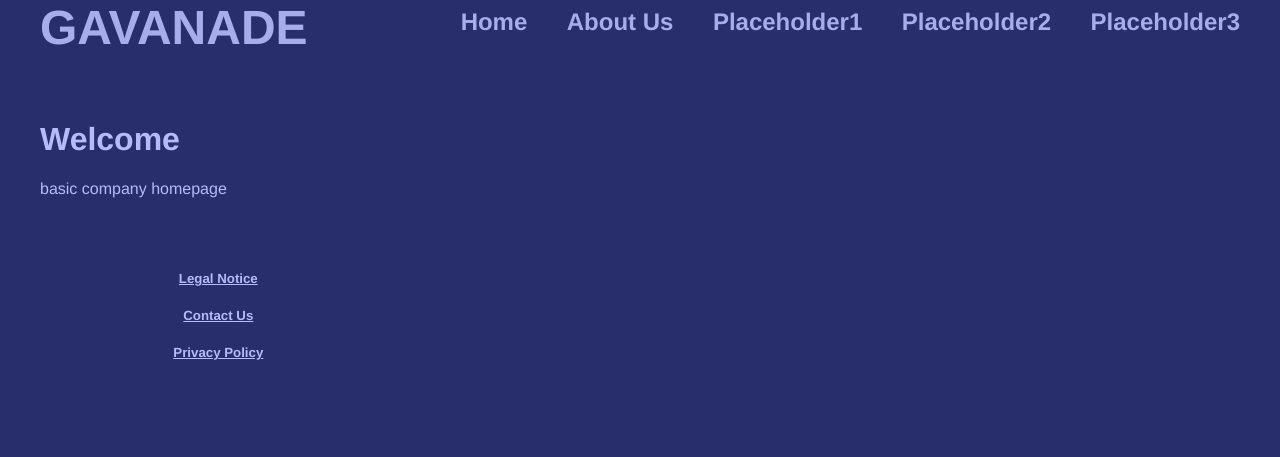
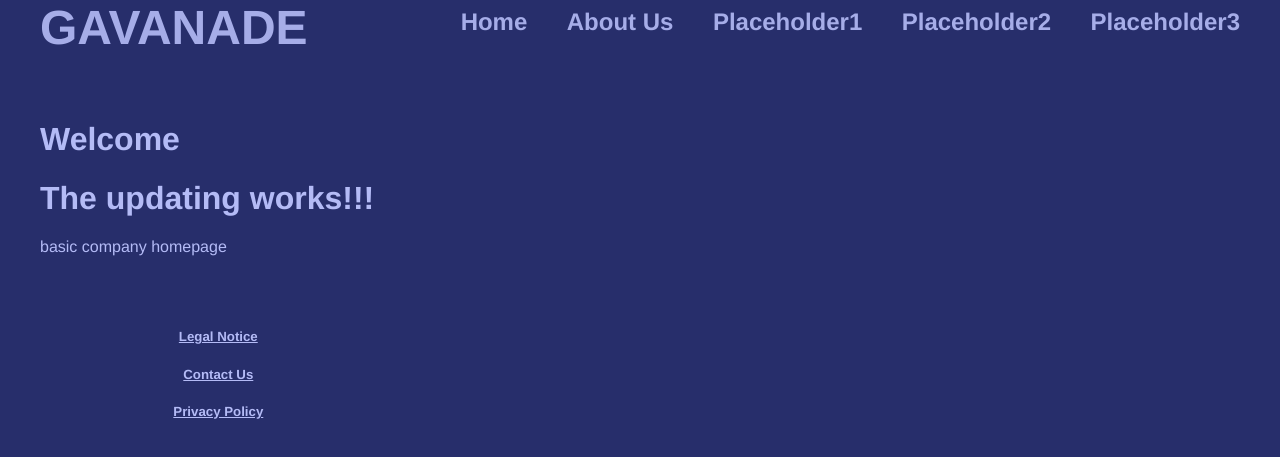
Before and after one commit to sumyisl1/Gavanade, a Flask app: page / in a window 1280 px wide. Shown: the top 457 px of the page. Run offline with Flask 2, Linux system fonts and the light colour scheme.

Commit message:
testing deployment

```diff
--- a/templates/index.html
+++ b/templates/index.html
@@ -2,6 +2,7 @@
 {% block content %}
   <div class="home">
     <h1>Welcome</h1>
+    <h1>The updating works!!!</h1>
     <p>basic company homepage</p>
   </div>
 {% endblock %}
```
Also changed, not shown: test.txt (deleted).
